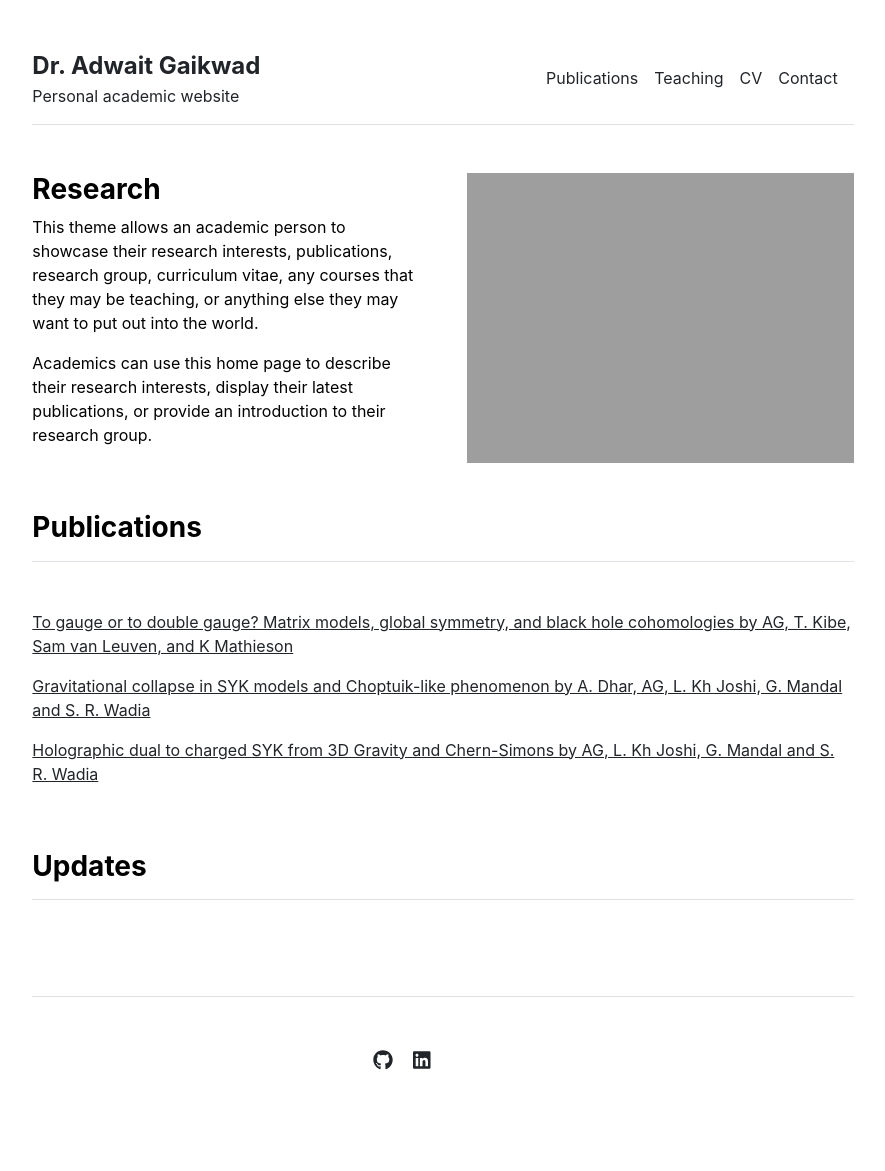
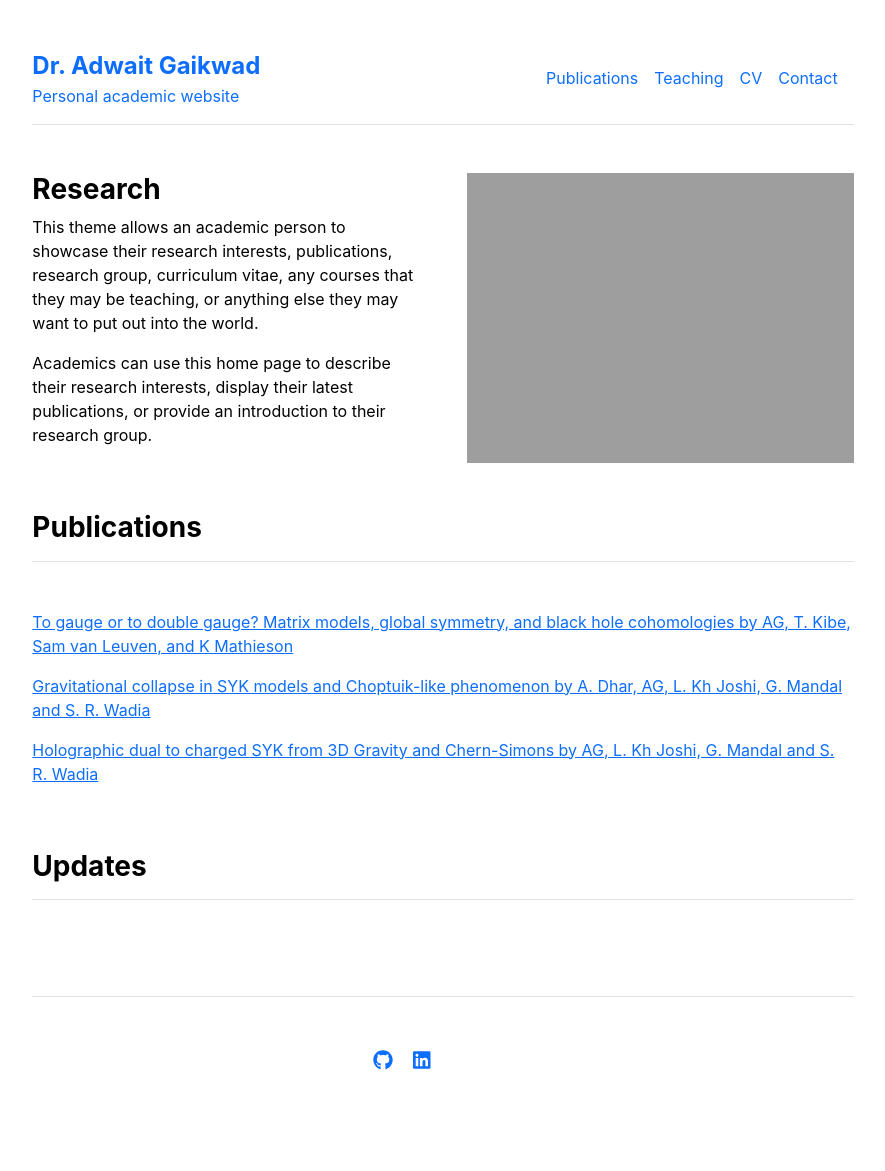
Before and after one commit to AdwaitGa/AdwaitGa.github.io, a Jekyll site: the page built from index.md, in a window 1280 px wide. Shown: the whole page, without its empty margins (197-1082 px from the left). Built offline with Jekyll 4.4.1, drawn with Linux system fonts in a browser that asks for light colours.

Commit message:
changed main.scss

```diff
--- a/_sass/main.scss
+++ b/_sass/main.scss
@@ -10,5 +10,5 @@ body {
 }
 
 body a {
-  color: $linkColor
+  color: $linkColor !important;
 }
```
